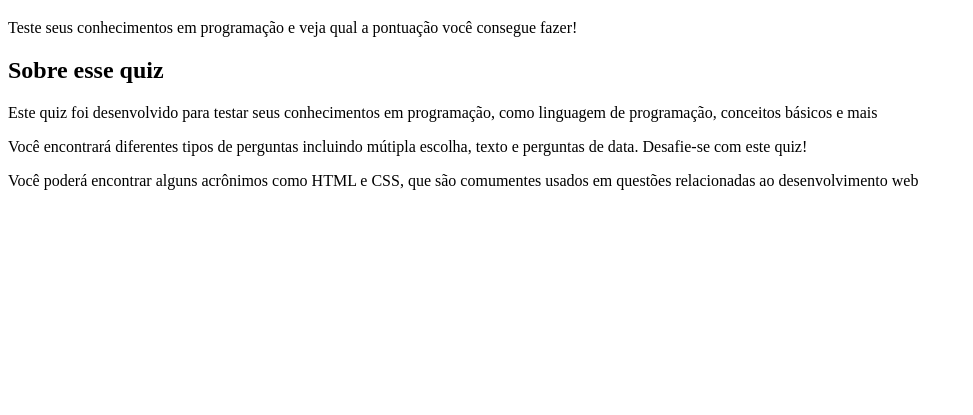
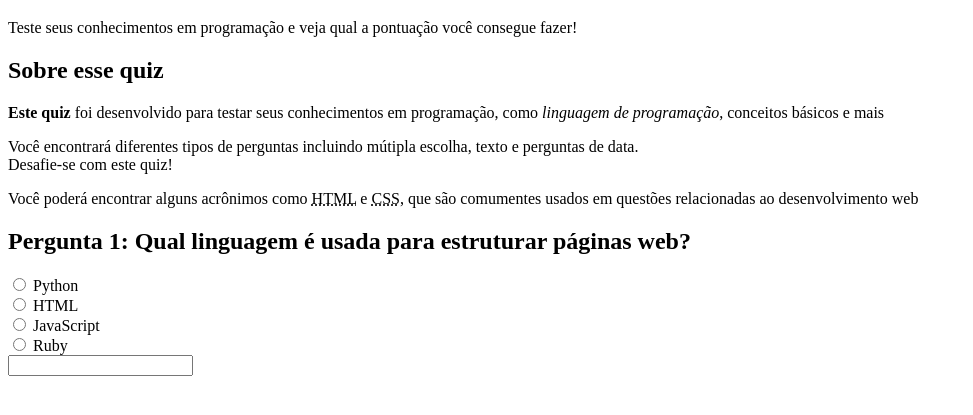
Before and after one commit to tiagodscarneiro/formulario, a plain HTML site: page index.html in a window 1280 px wide. Shown: the part 61-476 px from the top of the page, without its empty margins (0-973 px from the left). Drawn offline with Linux system fonts and the light colour scheme.

Commit message:
add first section

```diff
--- a/index.html
+++ b/index.html
@@ -14,10 +14,27 @@
     <main><!--conteudo principal-->
         <section><!--divide o conteudo em seções-->
             <h2>Sobre esse quiz</h2>
-            <p>Este quiz foi desenvolvido para testar seus conhecimentos em programação, como linguagem de programação, conceitos básicos e mais<p>
-            <p>Você encontrará diferentes tipos de perguntas incluindo mútipla escolha, texto e perguntas de data. Desafie-se com este quiz!</p>
-            <p>Você poderá encontrar alguns acrônimos como HTML e CSS, que são comumentes usados em questões relacionadas ao desenvolvimento web</p>
+            <p><strong>Este quiz</strong> foi desenvolvido para testar seus conhecimentos em programação, como <em>linguagem de programação</em>, conceitos básicos e mais<p>
+            <p>Você encontrará diferentes tipos de perguntas incluindo mútipla escolha, texto e perguntas de data. <br> Desafie-se com este quiz!</p>
+            <p>Você poderá encontrar alguns acrônimos como <abbr title="HyperText Markup Language">HTML</abbr> e <abbr title="Cascading Style Sheets">CSS</abbr>, que são comumentes usados em questões relacionadas ao desenvolvimento web</p>
         </section>
+        <!--Pergunta 1: múltipla escolha-->
+        <section>
+            <h2>Pergunta 1: Qual linguagem é usada para estruturar páginas web?</h2>
+            <form >
+                <input type="radio" value="Python" id="p1a" name="pergunta1">
+                <label for="p1a">Python</label><br>
+                <input type="radio" value="HTML" id="p1b" name="pergunta1">
+                <label for="p1b">HTML</label><br>
+                <input type="radio" value="JavaScript" id="p1c" name="pergunta1">
+                <label for="p1c">JavaScript</label><br>
+                <input type="radio" value="Ruby" id="p1d" name="pergunta1">
+                <label for="p1d">Ruby</label><br>
+
+            </form>
+        </section>
+        <!--Pergunta 2: texto-->
+        <input type="text">
     </main>
     <footer><!--rodapé-->
 
```
